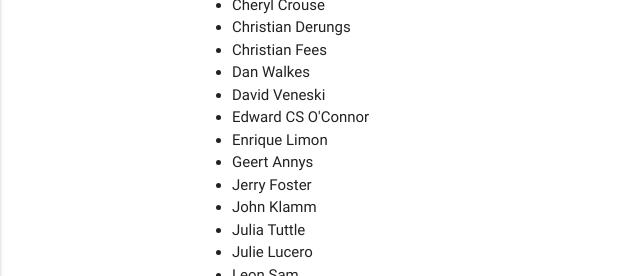
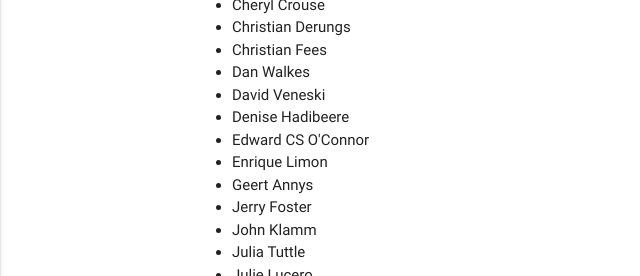
Before and after one commit to TrackMyIndoorWorkout/TrackMyIndoorWorkout.github.io, a Jekyll site: the page built from attributions.md, in a window 1280 px wide and 900 px high, scrolled down 811 px, cut to the strip 0-428 px from the top of the window. Shown: the part 152-428 px from the top of the strip, without its empty margins (0-640 px from the left). Built offline with Jekyll 4.4.1, drawn with Linux system fonts in a browser that asks for light colours.

Commit message:
Adding Denise for her bug report and debug logs

```diff
--- a/attributions.md
+++ b/attributions.md
@@ -46,6 +46,7 @@ permalink: /attributions/
         <li>Christian Fees</li>
         <li>Dan Walkes</li>
         <li>David Veneski</li>
+        <li>Denise Hadibeere</li>
         <li>Edward CS O'Connor</li>
         <li>Enrique Limon</li>
         <li>Geert Annys</li>
```
